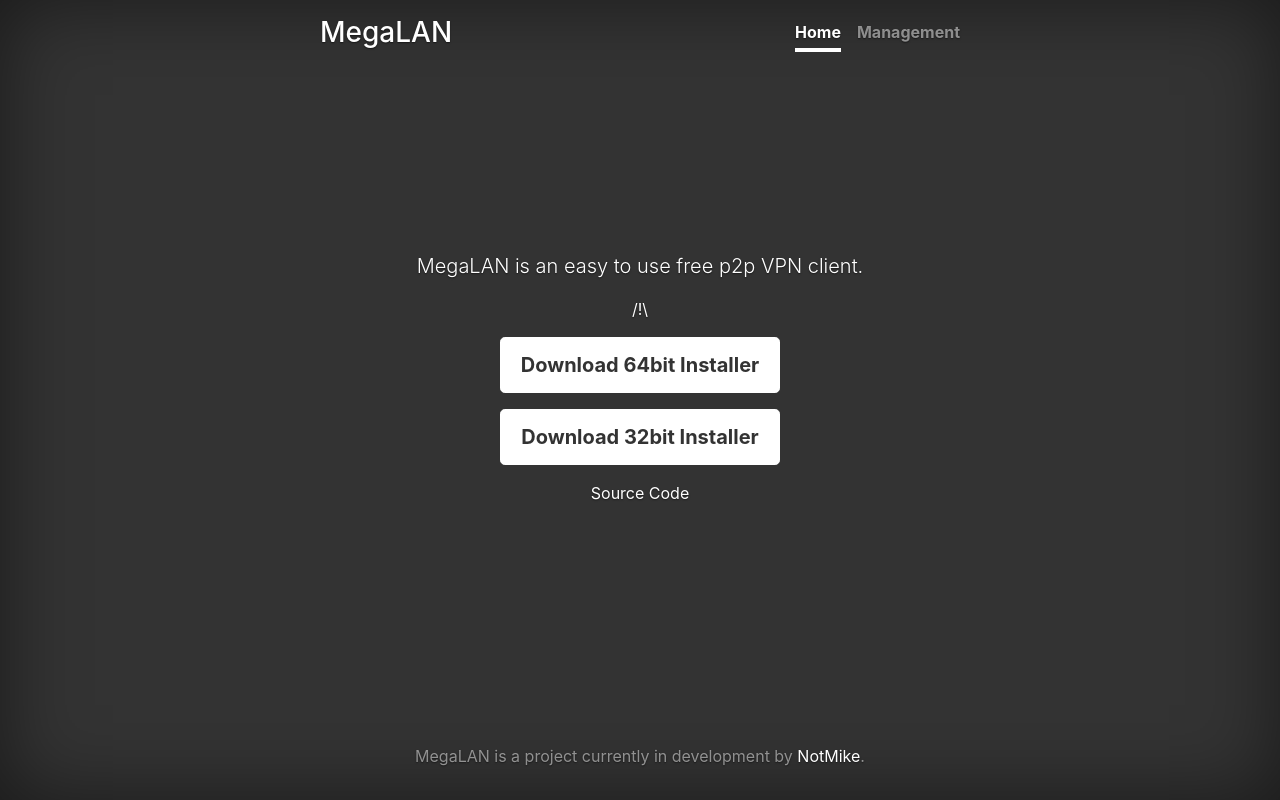
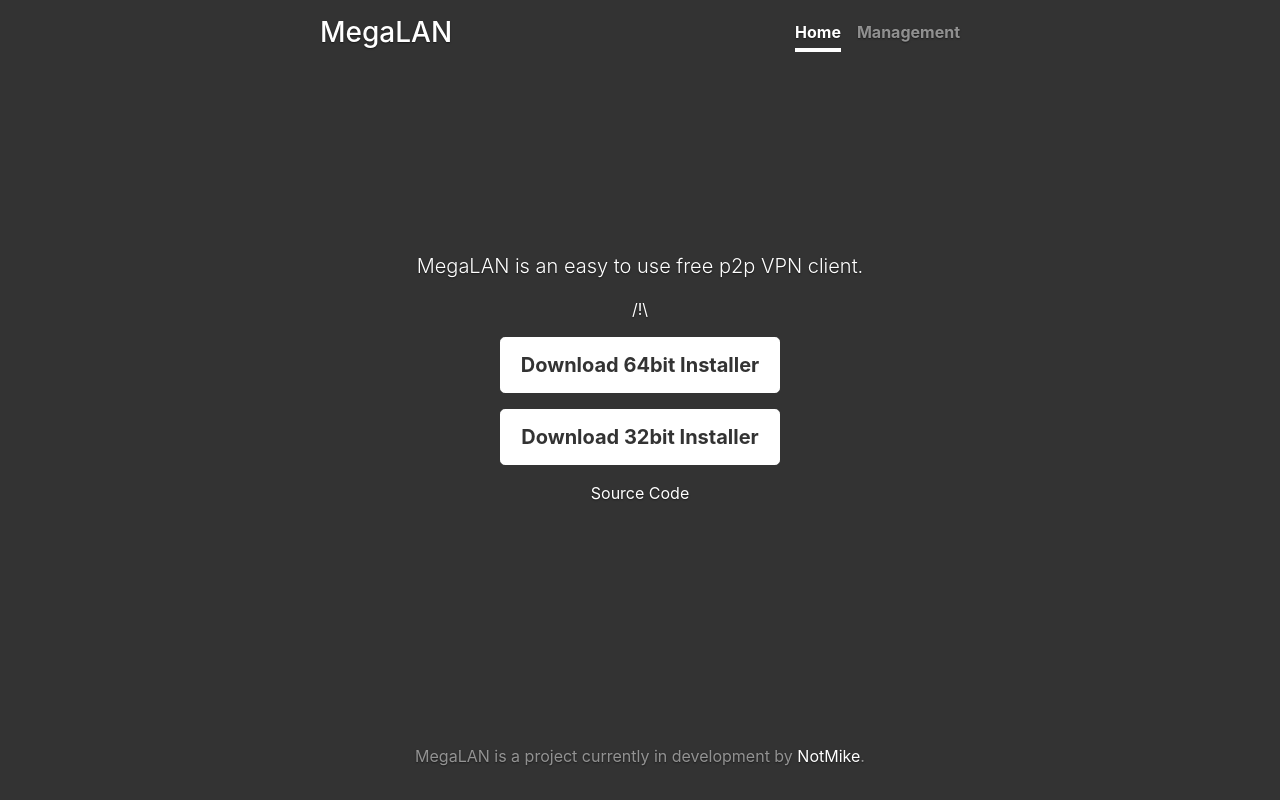
Before and after one commit to NotMikeDEV/MegaLAN, a PHP site: page / in a window 1280 px wide. Run offline with PHP 8.4, Linux system fonts and the light colour scheme.

Commit message:
Remove Box Shadow.

```diff
--- a/Server/www/StyleSheet.css
+++ b/Server/www/StyleSheet.css
@@ -39,7 +39,6 @@ body {
 	justify-content: center;
 	color: #fff;
 	text-shadow: 0 .05rem .1rem rgba(0, 0, 0, .5);
-	box-shadow: inset 0 0 5rem rgba(0, 0, 0, .5);
 }
 
 .cover-container {
```
